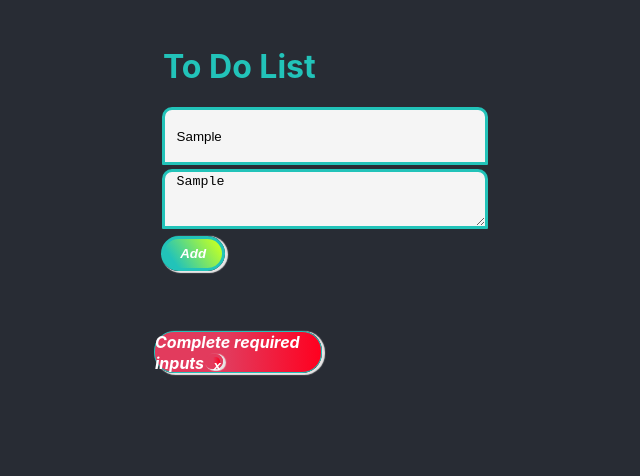
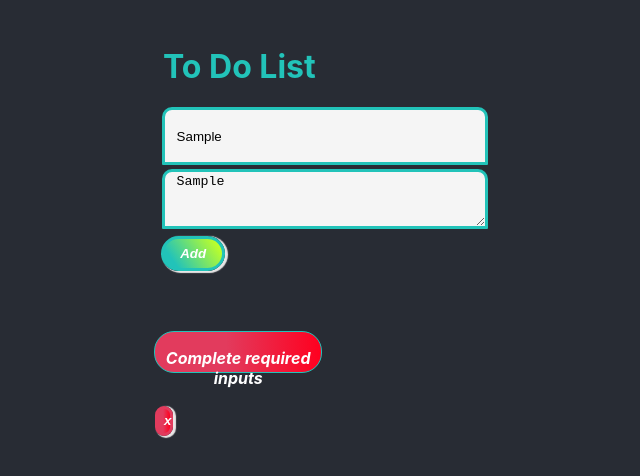
Before and after one commit to PriscilaIbarra/to-do-app-react, a React (Create React App) app in the folder my-example-app/: page / in a window 1280 px wide. Both pictures are taken after typing "Sample", "Sample" into the empty fields and a click on the button "Add". Shown: the top 476 px of the page, without its empty margins (295-935 px from the left). Built offline with nearby package versions, Linux system fonts and the light colour scheme.

Commit message:
Adding  msgs

```diff
--- a/my-example-app/src/task/components/TaskAlert/Alert.tsx
+++ b/my-example-app/src/task/components/TaskAlert/Alert.tsx
@@ -13,9 +13,11 @@ const Alert : React.FC <AlertProps> = ({ msg })=>{
         style={alertStyle}
         className={msg.severity.level}
         >
-            {msg.content}
+            <p className={"alert-text"}>
+                {msg.content}
+            </p>
             <button
-            className={"custom-cancel-icon-button"}
+            className={"custom-cancel-icon-button left"}
             >
                 x
             </button>
--- a/my-example-app/src/task/components/TaskAlert/taskAlert.css
+++ b/my-example-app/src/task/components/TaskAlert/taskAlert.css
@@ -1,6 +1,11 @@
 .alert {
  width: "100%";
  height: "50px";
+}
+
+.alert-text{
+    justify-content: center;
+    text-align: center;
 }
 
 .success {
@@ -27,22 +32,24 @@
     margin-left: 0.3%;
     font-weight: bold;
     font-style: oblique;
-    box-shadow: 2px 1px 1px 1px #e8e6e6;
     margin-top: 0.1%;
 }
 
 .custom-cancel-icon-button {
+    margin-top: -100%;
     background: rgb(226,59,93);
     background: linear-gradient(90deg, rgba(226,59,93,1) 43%, rgba(255,0,31,1) 100%);
     color:white;
     width: 10%;
-    height: 15px;
+    height: 30px;
     border-radius:20px 20px 20px 20px;
     border: solid rgb(226,59,93);
-    margin-right: 3.3%;
-    margin-left: 0.3%;
     font-weight: bold;
     font-style: oblique;
     box-shadow: 2px 1px 1px 1px #e8e6e6;
     margin-top: 0.9%;
 }
+
+.left {
+    float:left
+}
```
